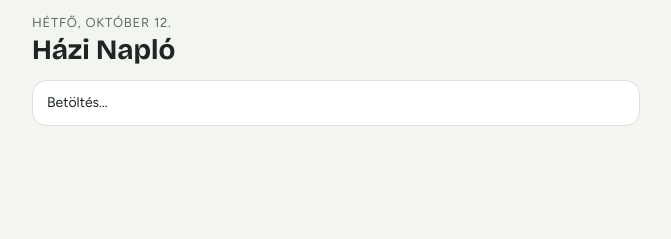
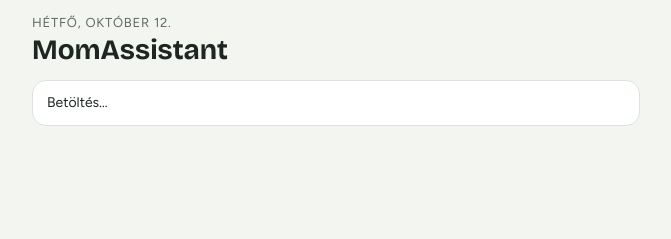
Before and after one commit to szerdori/hazi-naplo, a plain HTML site: page index.html in a window 1280 px wide. Shown: the whole page, without its empty margins (304-975 px from the left). Drawn offline with nearby package versions, Linux system fonts and the light colour scheme.

Commit message:
MomAssistant név, új ikon, feltöltő szkript

```diff
--- a/index.html
+++ b/index.html
@@ -3,13 +3,13 @@
 <head>
 <meta charset="utf-8">
 <meta name="viewport" content="width=device-width, initial-scale=1, viewport-fit=cover">
-<title>Házi Napló</title>
+<title>MomAssistant</title>
 <meta name="theme-color" content="#2E6B5E">
 <link rel="manifest" href="manifest.webmanifest">
 <link rel="icon" href="icon.svg" type="image/svg+xml">
-<link rel="apple-touch-icon" href="icon-192.png">
+<link rel="apple-touch-icon" href="apple-touch-icon.png">
 <meta name="apple-mobile-web-app-capable" content="yes">
-<meta name="apple-mobile-web-app-title" content="Házi Napló">
+<meta name="apple-mobile-web-app-title" content="MomAssistant">
 <link rel="preconnect" href="https://fonts.googleapis.com">
 <link rel="stylesheet" href="https://fonts.googleapis.com/css2?family=Bricolage+Grotesque:opsz,wght@12..96,500;12..96,700&family=Figtree:wght@400;500;600&display=swap">
 <style>
@@ -481,7 +481,7 @@
   document.getElementById('today-label').textContent = longDate(Date.now());
   document.querySelectorAll('nav.tabs button').forEach(b => b.setAttribute('aria-current', b.dataset.tab === S.tab ? 'page' : 'false'));
   if (S.auth.status !== 'signedIn') {
-    setHead('Házi Napló', '');
+    setHead('MomAssistant', '');
     document.getElementById('view').innerHTML = viewAuth();
     document.querySelector('nav.tabs').hidden = true;
     return;
```
Also changed, not shown: README.md, apple-touch-icon.png (added), icon-192.png, icon-512.png, icon.svg, manifest.webmanifest, 2 other files.
